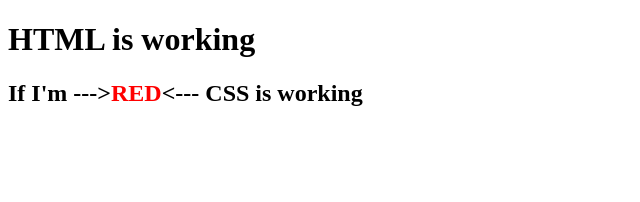
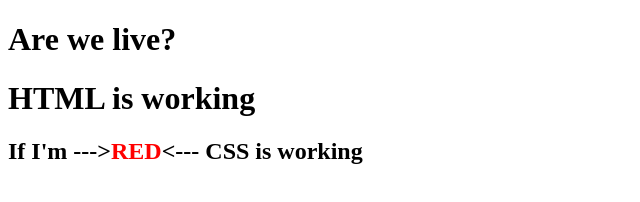
Before and after one commit to thelegender/learning, a plain HTML site: page index.html in a window 1280 px wide. Shown: the whole page, without its empty margins (0-640 px from the left). Drawn offline with Linux system fonts and the light colour scheme.

Commit message:
Are we live?

```diff
--- a/index.html
+++ b/index.html
@@ -7,6 +7,7 @@
 <script type="text/javascript" src="javascripts/jquery-1.11.1.min.js"></script>
 </head>
 <body>
+<h1>Are we live?</h1>
 <h1>HTML is working</h1>
 <h2>If I'm ---><span id="red">RED</span><--- CSS is working</h2>
 <!--jQuery initial code-->
```
